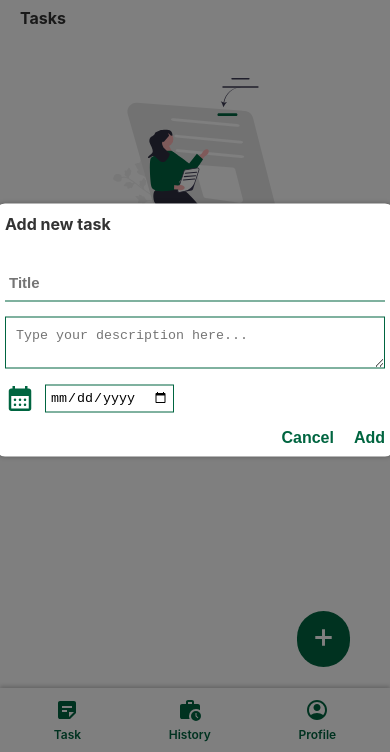
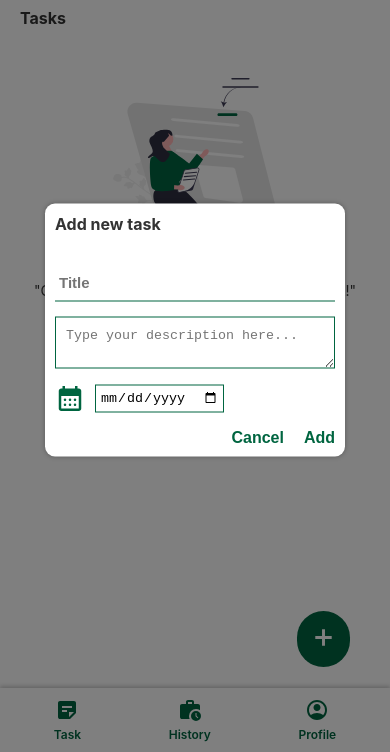
Before and after one commit to vigiperez24/Cvsu-To-Do, a website with bundled scripts: page public/default.html in a window 390 px wide. Both pictures are taken after a click on the button 323 px from the left and 731 px from the top of the page. Shown: the part 92-844 px from the top of the page. Built offline with nearby package versions, Linux system fonts and the light colour scheme; no server answers.

Commit message:
Fix mobile view

```diff
--- a/public/css/default.css
+++ b/public/css/default.css
@@ -342,13 +342,10 @@ li a {
     color: #333333;
   }
   /* Main contents */
-  .main-container main {
-    padding-bottom: 150px;
-    min-height: 100vh;
-  }
+
 
   .main-container .modals {
     position: fixed;
-    width: 400px;
+    width: 300px;
   }
 }
--- a/public/css/history.css
+++ b/public/css/history.css
@@ -190,8 +190,10 @@ li a {
     color: #333333;
   }
   /* Main contents */
-  .main-container main {
-    padding-bottom: 150px;
-    min-height: 100vh;
+
+
+  .main-container .modals {
+    position: fixed;
+    width: 300px;
   }
 }
--- a/public/css/login.css
+++ b/public/css/login.css
@@ -167,11 +167,7 @@ button:disabled {
     background-color: #e4e1e1;
     width: 100%;
     height: 100dvh;
-    padding: 1rem;
-    border-radius: 8px;
-    padding: 40px 40px;
-    box-shadow: 0 0 5px rgba(0, 0, 0, 0.3);
-    position: fixed;
+
   }
 
   footer {
--- a/public/css/profile.css
+++ b/public/css/profile.css
@@ -335,10 +335,7 @@ li a {
     color: #333333;
   }
   /* Main contents */
-  .main-container main {
-    padding-bottom: 150px;
-    min-height: 100vh;
-  }
+
 
   .main-container .modals {
     position: fixed;
```
